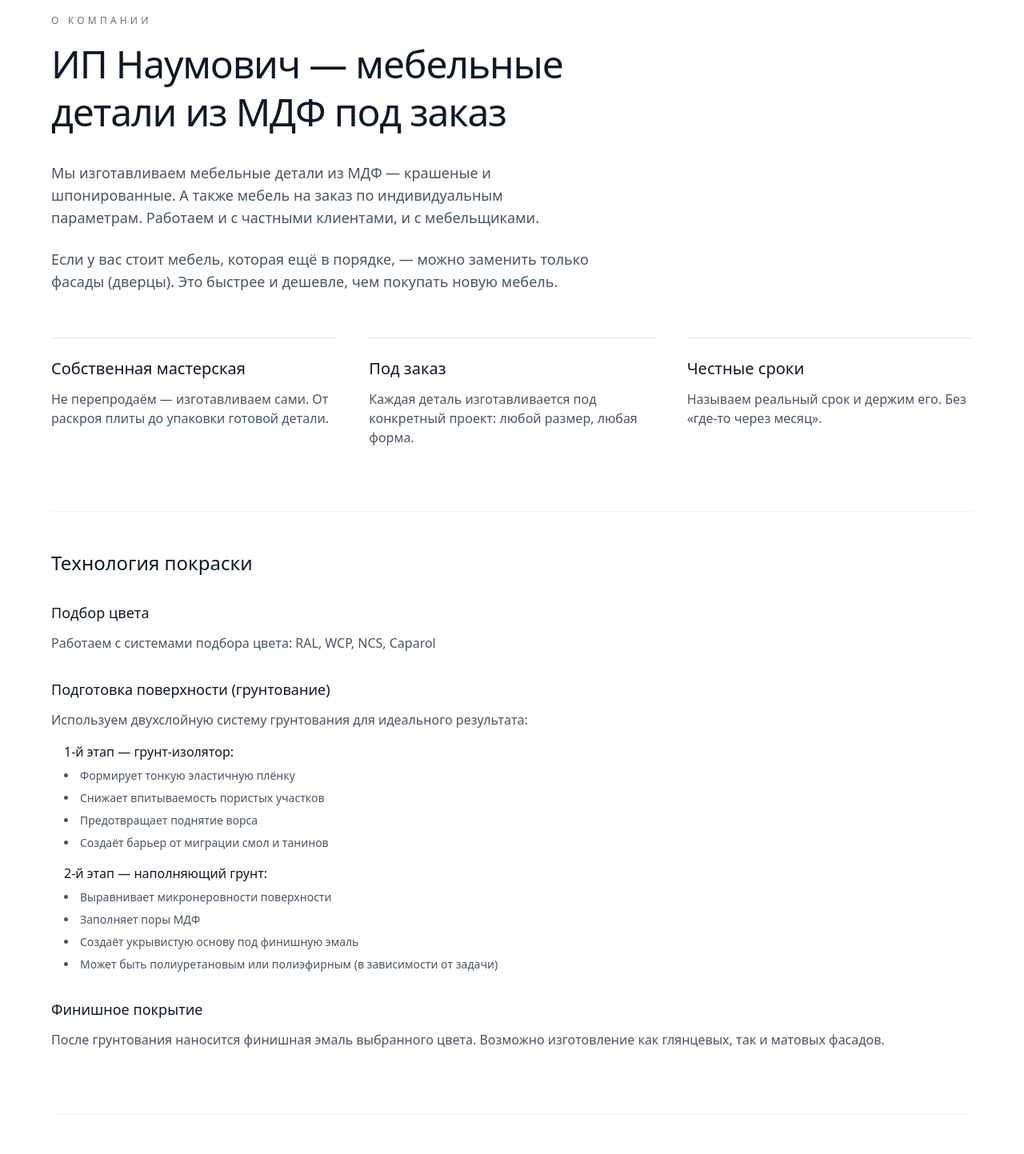
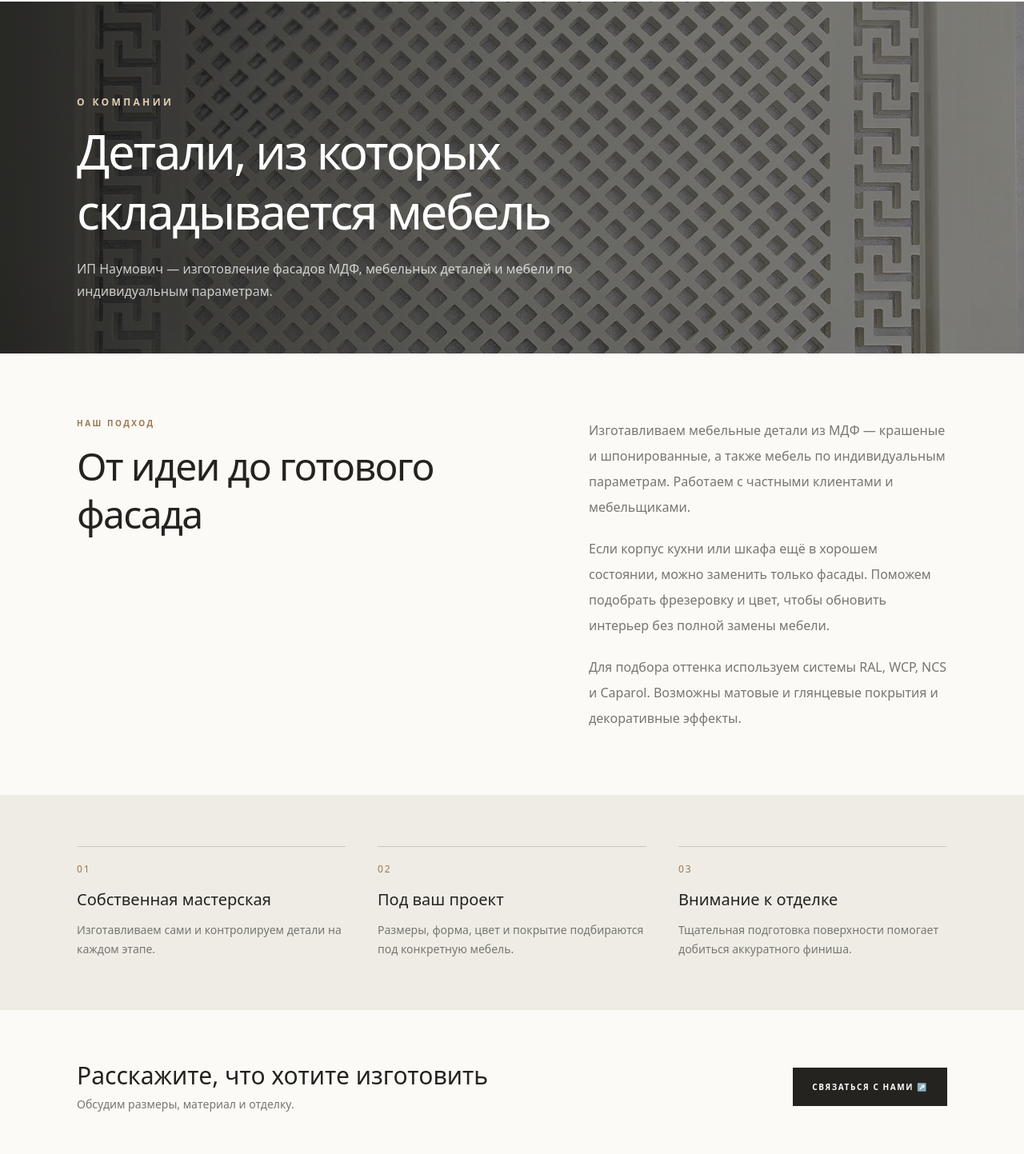
Before and after one commit to IljaBelousow/naumovich-site, a Next.js app: page /about in a window 1280 px wide. Shown: the part 210-1653 px from the top of the page at 80% size. Built offline with nearby package versions, Linux system fonts and the light colour scheme.

Commit message:
Redesign company page

```diff
--- a/src/app/about/page.tsx
+++ b/src/app/about/page.tsx
@@ -1,127 +1,51 @@
 import Link from "next/link";
+import Image from "next/image";
 
 export const metadata = {
   title: "О компании — ИП Наумович",
-  description:
-    "ИП Наумович — изготовление мебельных деталей из МДФ крашеных и шпонированных, мебель на заказ по индивидуальным параметрам.",
+  description: "Изготовление мебельных деталей из МДФ, крашеных и шпонированных фасадов и мебели на заказ.",
 };
 
 const principles = [
-  {
-    title: "Собственная мастерская",
-    text: "Не перепродаём — изготавливаем сами. От раскроя плиты до упаковки готовой детали.",
-  },
-  {
-    title: "Под заказ",
-    text: "Каждая деталь изготавливается под конкретный проект: любой размер, любая форма.",
-  },
-  {
-    title: "Честные сроки",
-    text: "Называем реальный срок и держим его. Без «где-то через месяц».",
-  },
+  { num: "01", title: "Собственная мастерская", text: "Изготавливаем сами и контролируем детали на каждом этапе." },
+  { num: "02", title: "Под ваш проект", text: "Размеры, форма, цвет и покрытие подбираются под конкретную мебель." },
+  { num: "03", title: "Внимание к отделке", text: "Тщательная подготовка поверхности помогает добиться аккуратного финиша." },
 ];
 
 export default function AboutPage() {
   return (
-    <main className="w-full bg-white">
-      <div className="w-full px-5 py-16 sm:px-8 sm:py-24 lg:px-12 xl:px-16">
-        <p className="text-xs font-medium uppercase tracking-[0.35em] text-gray-500">
-          О компании
-        </p>
-        <h1 className="mt-4 max-w-3xl text-4xl font-extralight leading-tight tracking-tight text-gray-900 sm:text-5xl">
-          ИП Наумович — мебельные детали из МДФ под заказ
-        </h1>
-        <p className="mt-8 max-w-2xl text-lg font-light text-gray-600">
-          Мы изготавливаем мебельные детали из МДФ — крашеные и
-          шпонированные. А также мебель на заказ по индивидуальным
-          параметрам. Работаем и с частными клиентами, и с мебельщиками.
-        </p>
-        <p className="mt-6 max-w-2xl text-lg font-light text-gray-600">
-          Если у вас стоит мебель, которая ещё в порядке, — можно заменить
-          только фасады (дверцы). Это быстрее и дешевле, чем покупать новую
-          мебель.
-        </p>
-
-        <div className="mt-14 grid grid-cols-1 gap-10 sm:grid-cols-3">
-          {principles.map((p) => (
-            <div key={p.title} className="border-t border-gray-200 pt-6">
-              <h2 className="text-xl font-light text-gray-900">{p.title}</h2>
-              <p className="mt-3 text-base font-light text-gray-600">{p.text}</p>
-            </div>
-          ))}
-        </div>
-
-        {/* Технология покраски */}
-        <div className="mt-20 border-t border-gray-100 pt-12">
-          <h2 className="text-2xl font-light text-gray-900 mb-8">
-            Технология покраски
-          </h2>
-
-          <div className="space-y-8">
-            <div>
-              <h3 className="text-lg font-light text-gray-900 mb-3">
-                Подбор цвета
-              </h3>
-              <p className="text-base font-light text-gray-600">
-                Работаем с системами подбора цвета: <strong>RAL, WCP, NCS, Caparol</strong>
-              </p>
-            </div>
-
-            <div>
-              <h3 className="text-lg font-light text-gray-900 mb-3">
-                Подготовка поверхности (грунтование)
-              </h3>
-              <p className="text-base font-light text-gray-600 mb-4">
-                Используем двухслойную систему грунтования для идеального результата:
-              </p>
-
-              <div className="space-y-4 pl-4">
-                <div>
-                  <p className="font-medium text-gray-900">1-й этап — грунт-изолятор:</p>
-                  <ul className="mt-2 space-y-2 text-sm font-light text-gray-600 list-disc list-inside">
-                    <li>Формирует тонкую эластичную плёнку</li>
-                    <li>Снижает впитываемость пористых участков</li>
-                    <li>Предотвращает поднятие ворса</li>
-                    <li>Создаёт барьер от миграции смол и танинов</li>
-                  </ul>
-                </div>
-
-                <div>
-                  <p className="font-medium text-gray-900">2-й этап — наполняющий грунт:</p>
-                  <ul className="mt-2 space-y-2 text-sm font-light text-gray-600 list-disc list-inside">
-                    <li>Выравнивает микронеровности поверхности</li>
-                    <li>Заполняет поры МДФ</li>
-                    <li>Создаёт укрывистую основу под финишную эмаль</li>
-                    <li>Может быть полиуретановым или полиэфирным (в зависимости от задачи)</li>
-                  </ul>
-                </div>
-              </div>
-            </div>
-
-            <div>
-              <h3 className="text-lg font-light text-gray-900 mb-3">
-                Финишное покрытие
-              </h3>
-              <p className="text-base font-light text-gray-600">
-                После грунтования наносится финишная эмаль выбранного цвета.
-                Возможно изготовление как глянцевых, так и матовых фасадов.
-              </p>
-            </div>
+    <main className="min-h-screen bg-[#fbfaf7] pt-20 text-[#24231f]">
+      <section className="relative isolate min-h-[360px] overflow-hidden bg-[#302e28] sm:min-h-[440px]">
+        <Image src="/images/hero/hero-main.jpg" alt="Крашеные мебельные фасады МДФ" fill priority sizes="100vw" className="object-cover opacity-45" />
+        <div className="absolute inset-0 bg-gradient-to-r from-black/65 via-black/25 to-transparent" />
+        <div className="relative mx-auto flex min-h-[360px] max-w-[1600px] items-end px-5 pb-12 pt-20 sm:min-h-[440px] sm:px-10 sm:pb-16 lg:px-16 xl:px-24">
+          <div>
+            <p className="mb-4 text-[10px] font-semibold uppercase tracking-[0.28em] text-[#e1cfb3] sm:text-xs">О компании</p>
+            <h1 className="max-w-3xl text-4xl font-light leading-tight tracking-[-0.04em] text-white sm:text-6xl">Детали, из которых складывается мебель</h1>
+            <p className="mt-5 max-w-2xl text-sm leading-7 text-white/75 sm:text-base">ИП Наумович — изготовление фасадов МДФ, мебельных деталей и мебели по индивидуальным параметрам.</p>
           </div>
         </div>
-
-        <div className="mt-20 flex flex-col gap-6 border-t border-gray-100 pt-12 sm:flex-row sm:items-center sm:justify-between">
-          <p className="max-w-xl text-lg font-light text-gray-600">
-            Остались вопросы — позвоните, всё расскажем и посчитаем стоимость.
-          </p>
-          <Link
-            href="/contacts"
-            className="inline-block border border-gray-900 px-8 py-4 text-xs font-medium uppercase tracking-[0.25em] text-gray-900 transition-colors duration-300 hover:bg-gray-900 hover:text-white"
-          >
-            Связаться
-          </Link>
+      </section>
+      <section className="mx-auto grid max-w-[1600px] gap-10 px-5 py-14 sm:px-10 sm:py-20 lg:grid-cols-[1fr_0.8fr] lg:gap-20 lg:px-16 xl:px-24">
+        <div>
+          <p className="text-[10px] font-semibold uppercase tracking-[0.25em] text-[#9b7950]">Наш подход</p>
+          <h2 className="mt-4 text-3xl font-light leading-tight tracking-[-0.035em] sm:text-5xl">От идеи до готового фасада</h2>
         </div>
-      </div>
+        <div className="space-y-5 text-sm leading-7 text-[#77766f] sm:text-base sm:leading-8">
+          <p>Изготавливаем мебельные детали из МДФ — крашеные и шпонированные, а также мебель по индивидуальным параметрам. Работаем с частными клиентами и мебельщиками.</p>
+          <p>Если корпус кухни или шкафа ещё в хорошем состоянии, можно заменить только фасады. Поможем подобрать фрезеровку и цвет, чтобы обновить интерьер без полной замены мебели.</p>
+          <p>Для подбора оттенка используем системы RAL, WCP, NCS и Caparol. Возможны матовые и глянцевые покрытия и декоративные эффекты.</p>
+        </div>
+      </section>
+      <section className="bg-[#eeece5]">
+        <div className="mx-auto grid max-w-[1600px] gap-8 px-5 py-12 sm:grid-cols-3 sm:gap-10 sm:px-10 sm:py-16 lg:px-16 xl:px-24">
+          {principles.map((p) => <div key={p.num} className="border-t border-[#cfc8bb] pt-5"><p className="text-xs tracking-[0.15em] text-[#9b7950]">{p.num}</p><h2 className="mt-4 text-xl font-medium">{p.title}</h2><p className="mt-3 text-sm leading-6 text-[#77766f]">{p.text}</p></div>)}
+        </div>
+      </section>
+      <section className="mx-auto flex max-w-[1600px] flex-col gap-5 px-5 py-12 sm:px-10 sm:py-16 lg:flex-row lg:items-center lg:justify-between lg:px-16 xl:px-24">
+        <div><h2 className="text-2xl font-light sm:text-3xl">Расскажите, что хотите изготовить</h2><p className="mt-2 text-sm text-[#77766f]">Обсудим размеры, материал и отделку.</p></div>
+        <Link href="/contacts" className="inline-flex min-h-12 items-center justify-center bg-[#24231f] px-6 text-[10px] font-semibold uppercase tracking-[0.16em] text-white hover:bg-[#9b7950]">Связаться с нами ↗</Link>
+      </section>
     </main>
   );
 }
```
